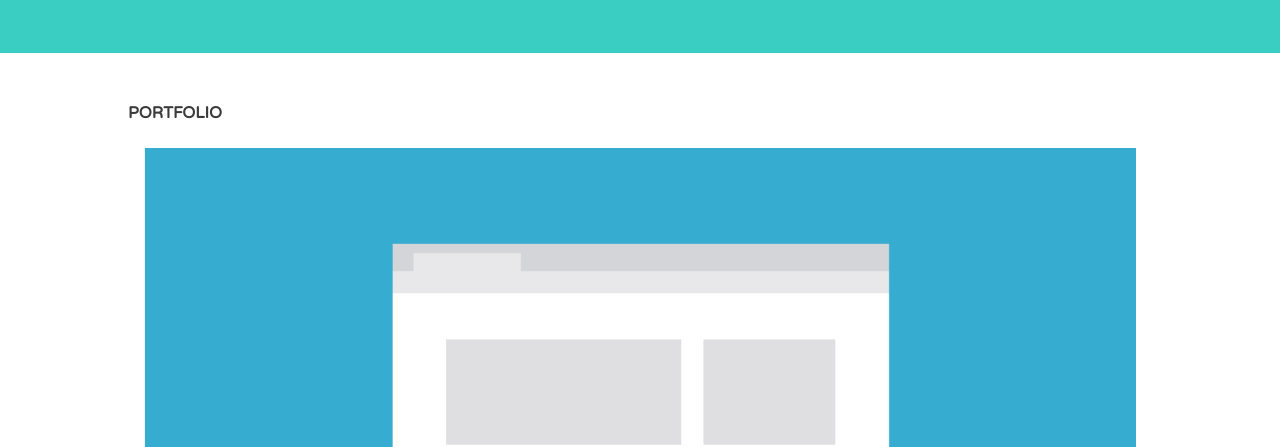
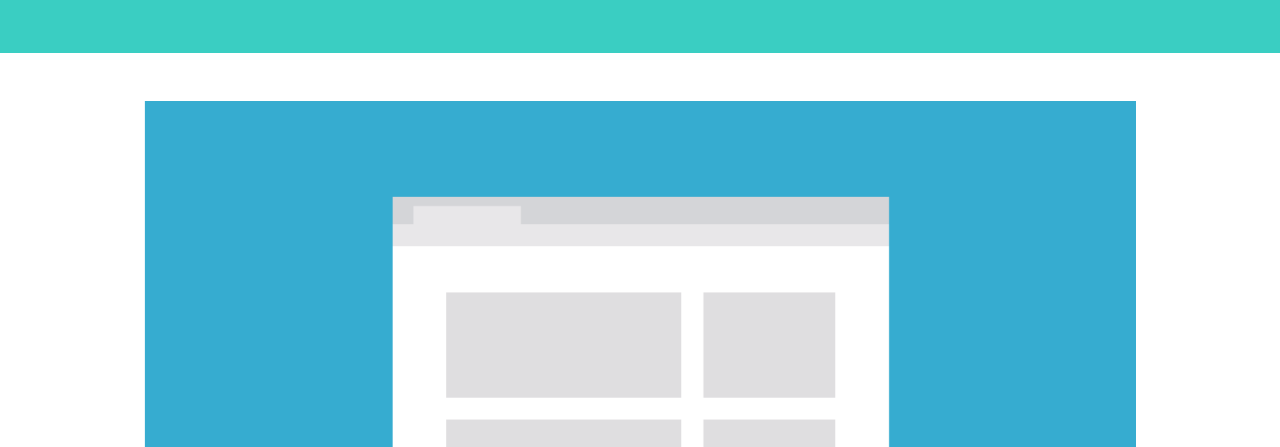
Before and after one commit to ashenafiashebo/ResponsivLayOutProject, a plain HTML site: page index.html in a window 1280 px wide. Shown: the part 353-800 px from the top of the page. Drawn offline with Linux system fonts and the light colour scheme; files that its build step writes are made by us from their sources.

Commit message:
Update index.html

```diff
--- a/index.html
+++ b/index.html
@@ -25,7 +25,6 @@
 	</div><!--/.banner-->
 
 	<div class="row">
-		<h4>PORTFOLIO</h4>
 
 		<ul class="gallery">
 		    <li>
```
